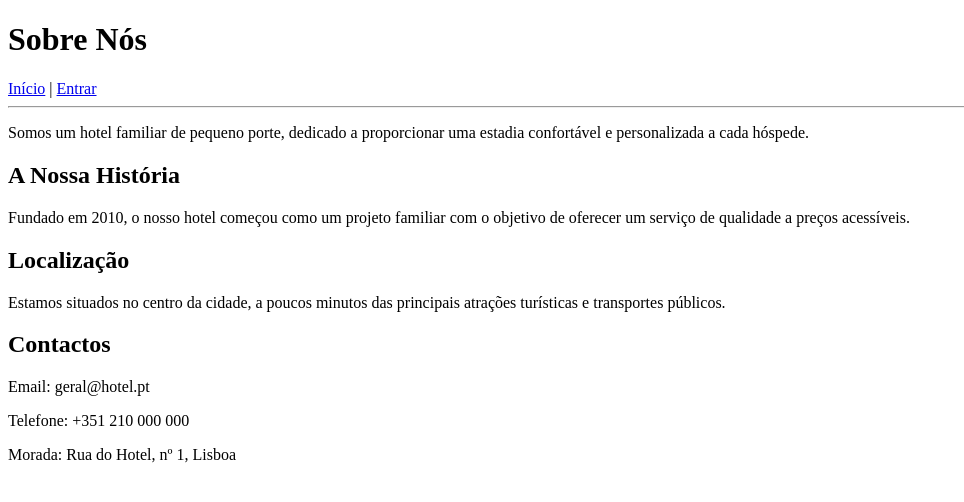
After one commit to lucovilha/Hotel_projecto, a PHP site: page /sobre.php in a window 1280 px wide. The commit adds this page. Shown: the top 502 px of the page, without its empty margins (0-964 px from the left). Run offline with PHP 8.4, Linux system fonts and the light colour scheme.

Commit message:
adicionar página sobre nós

```diff
--- a/index.php
+++ b/index.php
@@ -10,8 +10,8 @@
  </head>
  <body>
      <h1>Bem-vindo ao Hotel</h1>
-     <p>O melhor hotel para a tua estadia.</p>
-     <hr>
+    <a href="sobre.php">Sobre Nós</a>
+    <hr>
      <?php if (esta_logado()): ?>
          <p>Olá, <?= h(user_nome()) ?>!</p>
          <?php if (e_staff()): ?>
--- /dev/null
+++ b/sobre.php
@@ -0,0 +1,36 @@
+<?php
+ require_once 'includes/session.php';
+ require_once 'includes/helpers.php';
+ ?>
+ <!DOCTYPE html>
+ <html lang="pt">
+ <head>
+     <meta charset="UTF-8">
+     <title>Sobre Nós</title>
+ </head>
+ <body>
+     <h1>Sobre Nós</h1>
+     <a href="index.php">Início</a> |
+     <?php if (esta_logado()): ?>
+         <a href="auth/logout.php">Sair</a>
+     <?php else: ?>
+         <a href="auth/login.php">Entrar</a>
+     <?php endif; ?>
+     <hr>
+     <p>Somos um hotel familiar de pequeno porte, dedicado a proporcionar
+     uma estadia confortável e personalizada a cada hóspede.</p>
+
+     <h2>A Nossa História</h2>
+     <p>Fundado em 2010, o nosso hotel começou como um projeto familiar
+     com o objetivo de oferecer um serviço de qualidade a preços acessíveis.</p>
+
+     <h2>Localização</h2>
+     <p>Estamos situados no centro da cidade, a poucos minutos das principais
+     atrações turísticas e transportes públicos.</p>
+
+     <h2>Contactos</h2>
+     <p>Email: geral@hotel.pt</p>
+     <p>Telefone: +351 210 000 000</p>
+     <p>Morada: Rua do Hotel, nº 1, Lisboa</p>
+ </body>
+ </html>
```
